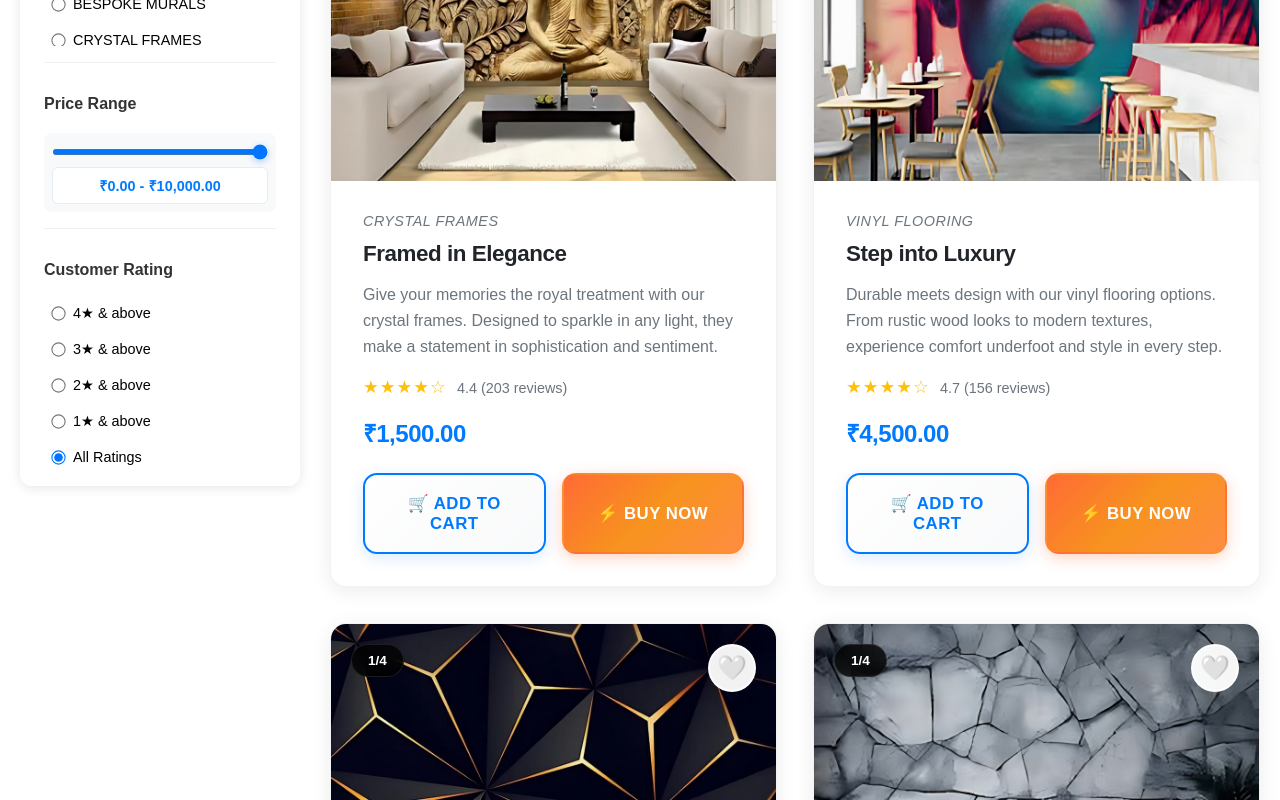
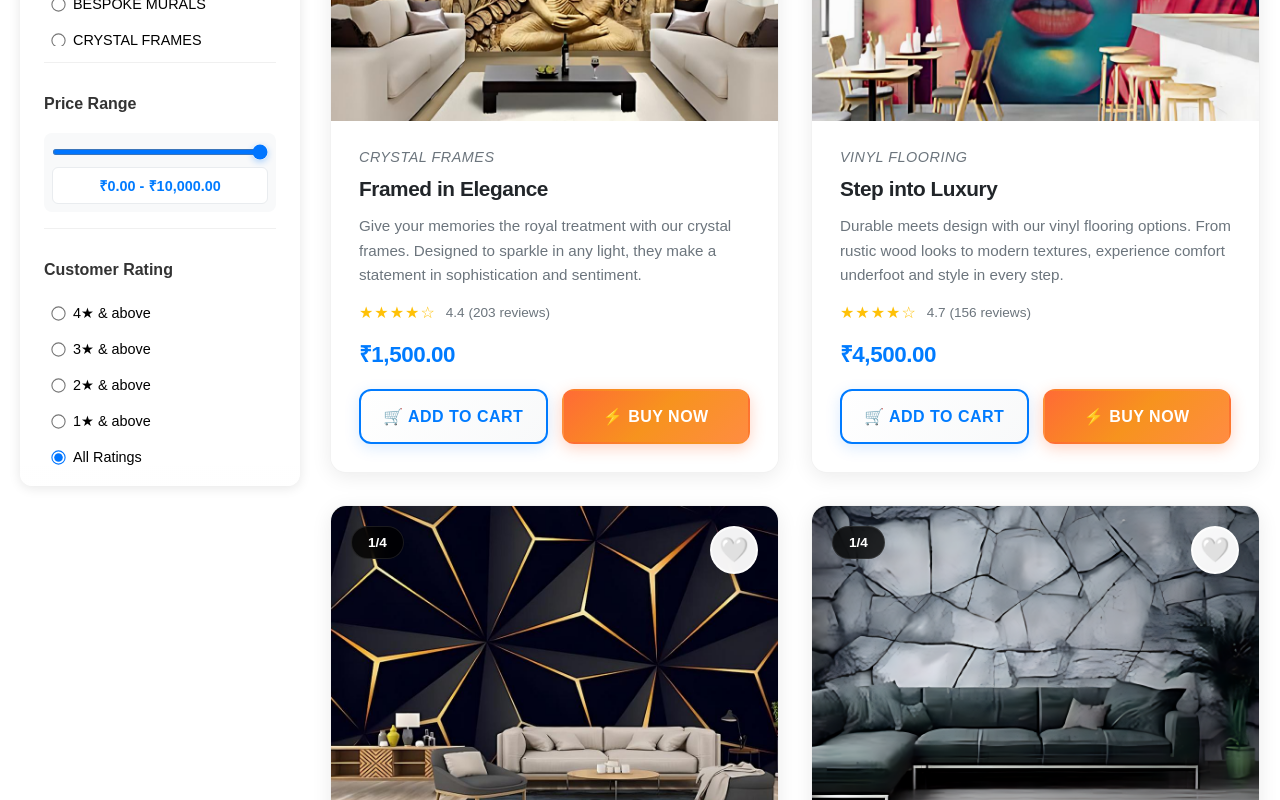
Before and after one commit to Dheeraj475/CPT_progress, a React (Vite) app: page /products in a window 1280 px wide. Shown: the part 560-1360 px from the top of the page. Built offline with nearby package versions, Linux system fonts and the light colour scheme.

Commit message:
Adjust cart images and implement search functionality

```diff
--- a/src/assets/ProductCard.css
+++ b/src/assets/ProductCard.css
@@ -16,7 +16,7 @@
 .product-image {
   position: relative;
   width: 100%;
-  height: 250px;
+  height: 280px; /* Increased from 250px to 280px */
   overflow: hidden;
 }
 
@@ -396,7 +396,7 @@
 /* Responsive Design */
 @media (max-width: 768px) {
   .product-image {
-    height: 200px;
+    height: 240px; /* Increased from 200px to 240px */
   }
 
   .product-info {
--- a/src/assets/ProductsPage.css
+++ b/src/assets/ProductsPage.css
@@ -379,15 +379,15 @@
   font-weight: 500;
 }
 
-/* ENHANCED PRODUCTS GRID WITH MODERATELY WIDER IMAGES */
+/* REDUCED PRODUCTS GRID WIDTH - DECREASED IMAGE SIZE */
 .products-grid {
   display: grid;
-  grid-template-columns: repeat(auto-fill, minmax(320px, 1fr));
-  gap: 32px;
+  grid-template-columns: repeat(auto-fill, minmax(300px, 1fr));
+  gap: 28px;
   animation: fadeInUp 0.6s ease;
 }
 
-/* ENHANCED PRODUCT CARD FOR PRODUCTS PAGE */
+/* REDUCED PRODUCT CARD FOR PRODUCTS PAGE */
 .products-grid .product-card {
   background: white;
   border-radius: 16px;
@@ -404,11 +404,11 @@
   border-color: rgba(0, 123, 255, 0.2);
 }
 
-/* MODERATELY WIDER PRODUCT IMAGES - REDUCED FROM 420px */
+/* REDUCED PRODUCT IMAGES - DECREASED FROM 320px TO 280px */
 .products-grid .product-image {
   position: relative;
   width: 100%;
-  height: 320px; /* Reduced from 420px to 320px for better proportion */
+  height: 280px; /* Reduced from 320px to 280px */
   overflow: hidden;
   background: linear-gradient(135deg, #f8f9fa, #e9ecef);
 }
@@ -568,7 +568,7 @@
 
 /* ENHANCED PRODUCT INFO */
 .products-grid .product-info {
-  padding: 28px;
+  padding: 24px;
   background: white;
 }
 
@@ -583,19 +583,19 @@
 }
 
 .products-grid .product-info h3 {
-  font-size: 1.4rem;
+  font-size: 1.3rem;
   font-weight: 700;
-  margin: 0 0 14px 0;
+  margin: 0 0 12px 0;
   color: #212529;
   line-height: 1.3;
   letter-spacing: -0.02em;
 }
 
 .products-grid .product-info p {
-  font-size: 1rem;
+  font-size: 0.95rem;
   color: #6c757d;
   line-height: 1.6;
-  margin: 0 0 18px 0;
+  margin: 0 0 16px 0;
   display: -webkit-box;
   -webkit-line-clamp: 3;
   -webkit-box-orient: vertical;
@@ -606,52 +606,52 @@
   display: flex;
   align-items: center;
   gap: 10px;
-  margin-bottom: 18px;
+  margin-bottom: 16px;
 }
 
 .products-grid .rating-stars {
   color: #ffc107;
-  font-size: 1.1rem;
+  font-size: 1rem;
   letter-spacing: 1px;
 }
 
 .products-grid .rating-text {
-  font-size: 0.9rem;
+  font-size: 0.85rem;
   color: #6c757d;
   font-weight: 500;
 }
 
 .products-grid .product-price {
-  font-size: 1.5rem;
+  font-size: 1.4rem;
   font-weight: 800;
   color: #007bff;
-  margin: 0 0 24px 0;
+  margin: 0 0 20px 0;
   letter-spacing: -0.02em;
 }
 
 /* PREMIUM BUTTON DESIGNS FOR PRODUCTS PAGE */
 .products-grid .cart-actions {
   display: flex;
-  gap: 14px;
+  gap: 12px;
   width: 100%;
 }
 
 /* Premium Add to Cart Button */
 .products-grid .add-to-cart-btn {
   flex: 1;
-  padding: 16px 22px;
+  padding: 14px 18px;
   background: linear-gradient(135deg, #ffffff 0%, #f8f9fa 100%);
   color: #007bff;
   border: 2px solid #007bff;
-  border-radius: 14px;
+  border-radius: 12px;
   font-weight: 700;
-  font-size: 1rem;
+  font-size: 0.95rem;
   cursor: pointer;
   transition: all 0.3s cubic-bezier(0.4, 0, 0.2, 1);
   display: flex;
   align-items: center;
   justify-content: center;
-  gap: 10px;
+  gap: 8px;
   position: relative;
   overflow: hidden;
   text-transform: uppercase;
@@ -694,19 +694,19 @@
 /* Premium Buy Now Button */
 .products-grid .buy-now-btn {
   flex: 1;
-  padding: 16px 22px;
+  padding: 14px 18px;
   background: linear-gradient(135deg, #ff6b35 0%, #f7931e 50%, #ff8c42 100%);
   color: white;
   border: 2px solid transparent;
-  border-radius: 14px;
+  border-radius: 12px;
   font-weight: 700;
-  font-size: 1rem;
+  font-size: 0.95rem;
   cursor: pointer;
   transition: all 0.3s cubic-bezier(0.4, 0, 0.2, 1);
   display: flex;
   align-items: center;
   justify-content: center;
-  gap: 10px;
+  gap: 8px;
   position: relative;
   overflow: hidden;
   text-transform: uppercase;
@@ -739,19 +739,19 @@
 /* Premium Go to Cart Button */
 .products-grid .go-to-cart-btn {
   flex: 1;
-  padding: 16px 22px;
+  padding: 14px 18px;
   background: linear-gradient(135deg, #28a745 0%, #20c997 50%, #17a2b8 100%);
   color: white;
   border: 2px solid transparent;
-  border-radius: 14px;
+  border-radius: 12px;
   font-weight: 700;
-  font-size: 1rem;
+  font-size: 0.95rem;
   cursor: pointer;
   transition: all 0.3s cubic-bezier(0.4, 0, 0.2, 1);
   display: flex;
   align-items: center;
   justify-content: center;
-  gap: 10px;
+  gap: 8px;
   position: relative;
   overflow: hidden;
   text-transform: uppercase;
@@ -783,8 +783,8 @@
 
 /* Enhanced Loading Spinner */
 .products-grid .loading-spinner {
-  width: 20px;
-  height: 20px;
+  width: 18px;
+  height: 18px;
   border: 2px solid transparent;
   border-top: 2px solid #6c757d;
   border-radius: 50%;
@@ -984,7 +984,7 @@
 
   /* Maintain good proportions on tablets */
   .products-grid .product-image {
-    height: 280px; /* Reduced from 360px */
+    height: 260px; /* Reduced from 280px */
   }
 }
 
@@ -1010,7 +1010,7 @@
 
   /* Good proportions on mobile */
   .products-grid .product-image {
-    height: 260px; /* Reduced from 320px */
+    height: 240px; /* Reduced from 260px */
   }
 
   .products-grid .product-info {
@@ -1055,7 +1055,7 @@
 
   /* Maintain reasonable proportions even on small screens */
   .products-grid .product-image {
-    height: 240px; /* Reduced from 280px */
+    height: 220px; /* Reduced from 240px */
   }
 
   .products-grid .product-info {
@@ -1086,26 +1086,26 @@
 /* Large screens - moderately wide images */
 @media (min-width: 1200px) {
   .products-grid {
-    grid-template-columns: repeat(auto-fill, minmax(350px, 1fr));
-    gap: 36px;
+    grid-template-columns: repeat(auto-fill, minmax(320px, 1fr));
+    gap: 32px;
   }
 
   .products-grid .product-image {
-    height: 360px; /* Reduced from 480px to 360px */
+    height: 300px; /* Reduced from 360px to 300px */
   }
 
   .products-grid .product-info {
-    padding: 32px;
+    padding: 28px;
   }
 
   .products-grid .cart-actions {
-    gap: 16px;
+    gap: 14px;
   }
 
   .products-grid .add-to-cart-btn,
   .products-grid .buy-now-btn,
   .products-grid .go-to-cart-btn {
-    padding: 18px 26px;
-    font-size: 1.05rem;
+    padding: 16px 22px;
+    font-size: 1rem;
   }
 }
--- a/src/components/Navbar.jsx
+++ b/src/components/Navbar.jsx
@@ -1,5 +1,5 @@
 import React, { useState, useEffect, useRef } from 'react';
-import { Link } from 'react-router-dom';
+import { Link, useNavigate } from 'react-router-dom';
 import {
   FaUserCircle,
   FaShoppingCart,
@@ -82,6 +82,7 @@ const Navbar = ({ handleClick, onSearch }) => {
   const [searchQuery, setSearchQuery] = useState('');
   const [showMobileSearch, setShowMobileSearch] = useState(false);
   const isMobile = window.innerWidth < 768;
+  const navigate = useNavigate();
 
   const { isAuthenticated, user, logout } = useAuth();
   const { getCartItemsCount, wishlistItems } = useCart();
@@ -106,8 +107,11 @@ const Navbar = ({ handleClick, onSearch }) => {
 
   const handleSearchSubmit = (e) => {
     e.preventDefault();
-    if (searchQuery.trim() && onSearch) {
-      onSearch(searchQuery.trim());
+    if (searchQuery.trim()) {
+      // Navigate to products page with search query
+      navigate(`/products?search=${encodeURIComponent(searchQuery.trim())}`);
+      setShowMobileSearch(false);
+      setSearchQuery('');
     }
   };
 
--- a/src/components/ProductsPage.jsx
+++ b/src/components/ProductsPage.jsx
@@ -1,8 +1,13 @@
-import React, { useState, useMemo } from 'react';
+import React, { useState, useMemo, useEffect } from 'react';
+import { useLocation } from 'react-router-dom';
 import ProductCard from './ProductCard';
 import '../assets/ProductsPage.css';
 
 const ProductsPage = ({ allProducts }) => {
+  const location = useLocation();
+  const searchParams = new URLSearchParams(location.search);
+  const searchQuery = searchParams.get('search') || '';
+
   const [filters, setFilters] = useState({
     category: '',
     priceRange: [0, 10000],
@@ -24,13 +29,20 @@ const ProductsPage = ({ allProducts }) => {
   // Filter and sort products
   const filteredAndSortedProducts = useMemo(() => {
     let filtered = allProducts.filter(product => {
+      // Search filter
+      const searchMatch = !searchQuery ||
+        product.title.toLowerCase().includes(searchQuery.toLowerCase()) ||
+        product.subtitle.toLowerCase().includes(searchQuery.toLowerCase()) ||
+        product.desc.toLowerCase().includes(searchQuery.toLowerCase()) ||
+        product.category.toLowerCase().includes(searchQuery.toLowerCase());
+
       const categoryMatch = !filters.category || product.category === filters.category;
       const priceMatch = product.price >= filters.priceRange[0] && product.price <= filters.priceRange[1];
       const ratingMatch = product.rating >= filters.rating;
       const brandMatch = !filters.brand || product.brand === filters.brand;
       const stockMatch = !filters.inStock || product.inStock;
 
-      return categoryMatch && priceMatch && ratingMatch && brandMatch && stockMatch;
+      return searchMatch && categoryMatch && priceMatch && ratingMatch && brandMatch && stockMatch;
     });
 
     // Sort products
@@ -54,7 +66,12 @@ const ProductsPage = ({ allProducts }) => {
     }
 
     return filtered;
-  }, [allProducts, filters, sortBy]);
+  }, [allProducts, filters, sortBy, searchQuery]);
+
+  // Reset page when filters change
+  useEffect(() => {
+    setCurrentPage(1);
+  }, [filters, sortBy, searchQuery]);
 
   // Pagination
   const totalPages = Math.ceil(filteredAndSortedProducts.length / productsPerPage);
@@ -92,8 +109,11 @@ const ProductsPage = ({ allProducts }) => {
       <div className="products-header">
         <div className="breadcrumb">
           <span>Home</span> > <span>Products</span>
+          {searchQuery && <span> > Search: "{searchQuery}"</span>}
         </div>
-        <h1>All Products</h1>
+        <h1>
+          {searchQuery ? `Search Results for "${searchQuery}"` : 'All Products'}
+        </h1>
         <p>Showing {filteredAndSortedProducts.length} of {allProducts.length} products</p>
       </div>
 
@@ -417,7 +437,12 @@ const ProductsPage = ({ allProducts }) => {
             <div className="no-products">
               <div className="no-products-icon">📦</div>
               <h3>No products found</h3>
-              <p>Try adjusting your filters or search criteria</p>
+              <p>
+                {searchQuery
+                  ? `No products found for "${searchQuery}". Try adjusting your search or filters.`
+                  : 'Try adjusting your filters or search criteria'
+                }
+              </p>
               <button onClick={clearAllFilters} className="reset-filters-btn">
                 Reset All Filters
               </button>
```
